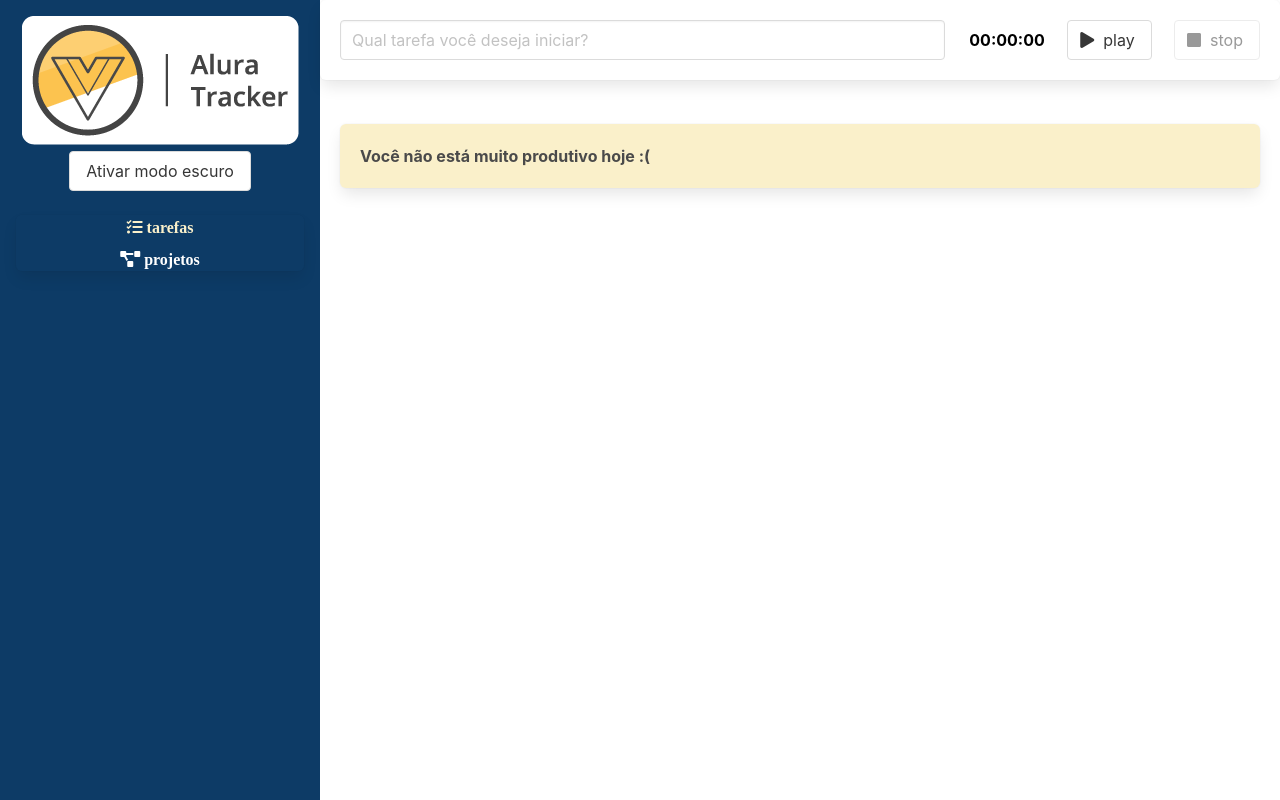
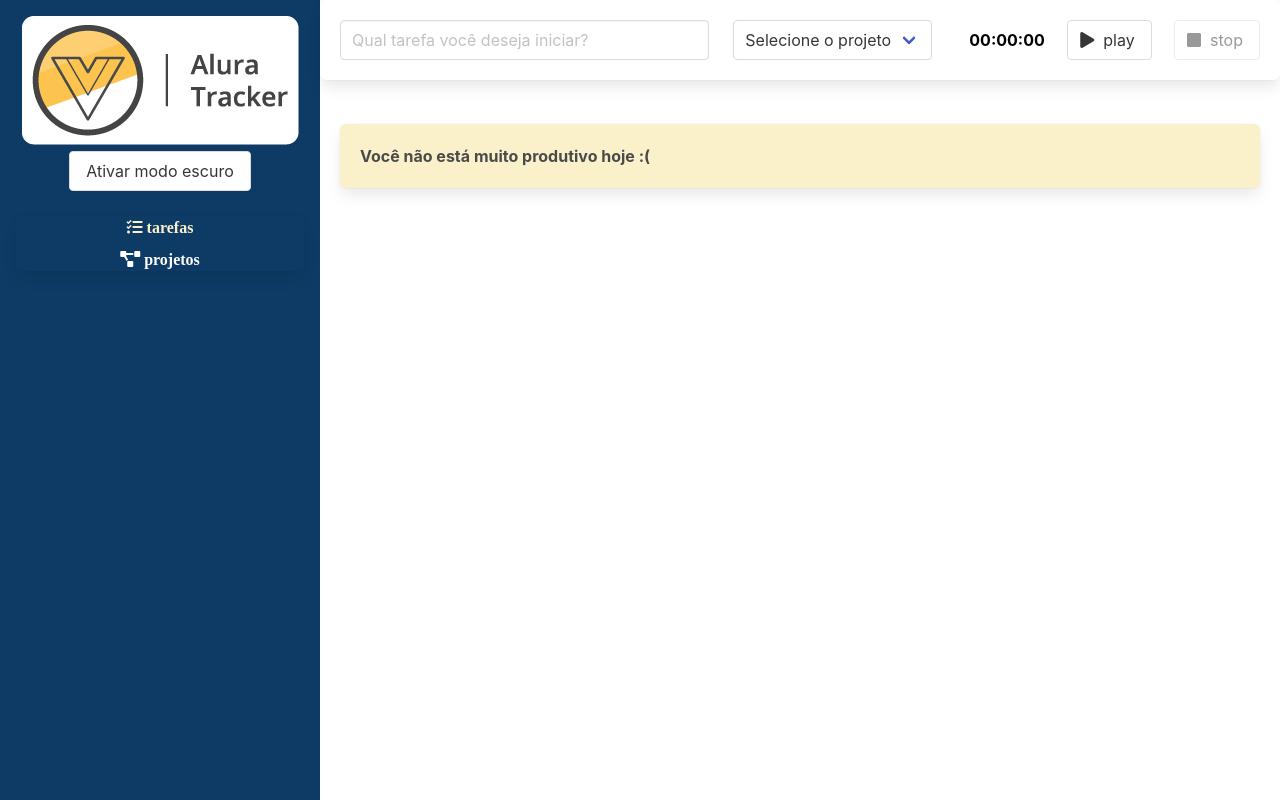
Before and after one commit to JoaoPauloFer/curso-vue3-parte2, a Vue app: page /#/ in a window 1280 px wide. Built offline with nearby package versions, Linux system fonts and the light colour scheme.

Commit message:
docs: 📑  Adicionando Vuex

```diff
--- a/package.json
+++ b/package.json
@@ -9,8 +9,9 @@
   },
   "dependencies": {
     "core-js": "^3.6.5",
-    "vue": "^3.0.0",
-    "vue-router": "^4.1.3"
+    "vue": "^3.2.36",
+    "vue-router": "^4.1.3",
+    "vuex": "^4.0.2"
   },
   "devDependencies": {
     "@fortawesome/fontawesome-free": "^5.15.4",
--- a/src/components/Formulario.vue
+++ b/src/components/Formulario.vue
@@ -2,7 +2,7 @@
   <div class="box formulario">
     <div class="columns">
       <div
-        class="column is-8"
+        class="column is-5"
         role="form"
         aria-label="Formulário para criação de uma nova tarefa"
       >
@@ -13,6 +13,20 @@
           v-model="descricao"
         />
       </div>
+      <div class="column is-3">
+        <div class="select">
+          <select v-model="idProjeto">
+            <option value="">Selecione o projeto</option>
+            <option
+              :value="projeto.id"
+              v-for="projeto in projetos"
+              :key="projeto.id"
+            >
+              {{ projeto.nome }}
+            </option>
+          </select>
+        </div>
+      </div>
       <div class="column">
         <Temporizador @aoTemporizadorFinalizado="finalizarTarefa"/>
       </div>
@@ -21,8 +35,10 @@
 </template>
 
 <script lang="ts">
-import { defineComponent } from "vue";
-import Temporizador from './Temporizador.vue'
+import { computed, defineComponent } from "vue";
+import Temporizador from './Temporizador.vue';
+import { useStore } from 'vuex'
+import { key } from "@/store"
 
 export default defineComponent({
   name: "Formulário",
@@ -32,7 +48,8 @@
   },
   data () {
     return {
-      descricao: ''
+      descricao: '',
+      idProjeto: ''
     }
   },
   methods: {
@@ -43,6 +60,12 @@
       })
       this.descricao = ''
     }
+  },
+  setup(){
+    const store = useStore(key)
+    return {
+      projetos: computed(() => store.state.projetos)
+    }
   }
 });
 </script>
--- a/src/interfaces/ITarefa.ts
+++ b/src/interfaces/ITarefa.ts
@@ -1,4 +1,5 @@
 export default interface ITarefa {
   duracaoEmSegundos: number,
-  descricao: string
+  descricao: string,
+  projeto: IProjeto
 }
--- a/src/main.ts
+++ b/src/main.ts
@@ -2,7 +2,9 @@
 import App from './App.vue'
 import '@fortawesome/fontawesome-free/css/all.css'
 import roteador from './roteador'
+import { key, store } from './store'
 
 createApp(App)
     .use(roteador)
+    .use(store, key)
     .mount('#app')
--- /dev/null
+++ b/src/store/index.ts
@@ -0,0 +1,28 @@
+import IProjeto from "@/interfaces/IProjeto";
+import { InjectionKey } from "vue";
+import { createStore, Store } from "vuex";
+
+interface Estado {
+    projetos: IProjeto[]
+}
+
+export const key: InjectionKey<Store<Estado>> = Symbol()
+
+export const store = createStore<Estado>({
+    state: {
+        projetos: [
+            {
+                id: new Date().toISOString(),
+                nome: 'TypeScript'
+            },
+            {
+                id: new Date().toISOString(),
+                nome: 'Vue'
+            },
+            {
+                id: new Date().toISOString(),
+                nome: 'Vuex'
+            }
+        ]
+    }
+})
--- a/src/views/Projetos.vue
+++ b/src/views/Projetos.vue
@@ -14,7 +14,7 @@
                 </button>
             </div>
         </form>
-        <table>
+        <table class="table is-fullwidth">
             <thead>
                 <tr>
                     <th>ID</th>
@@ -38,7 +38,7 @@
     name: 'Projetos',
     data(){
         return {
-            nomeDoProjeto: "",
+            nomeDoProjeto: '',
             projetos: [] as IProjeto[]
         };
     },
@@ -56,7 +56,7 @@
 
 </script>
 
-<style>
+<style scoped>
 .projetos {
     padding: 1.25rem;
 }
```
Also changed, not shown: 1 other file (tests, documents, lock files or other folders).
